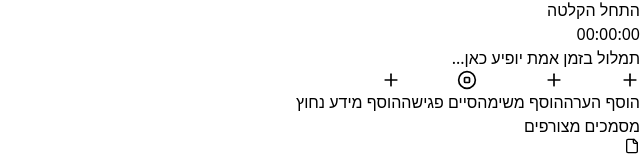
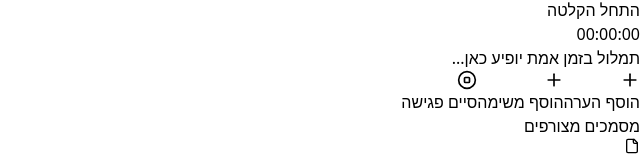
Before and after one commit to Eliya03/MeetMind, a React (Vite) app: page / in a window 1280 px wide. Both pictures are taken after a click on the button "פגישה חדשה +". Shown: the part 202-361 px from the top of the page, without its empty margins (640-1280 px from the left). Built offline with nearby package versions, Linux system fonts and the light colour scheme.

Commit message:
שינוי לצבע בהערות

```diff
--- a/src/Components/ActiveMeeting.jsx
+++ b/src/Components/ActiveMeeting.jsx
@@ -50,20 +50,14 @@ const ActiveMeeting = () => {
   const handleAddNote = () => {
     const note = prompt('הוסף הערה:');
     if (note) {
-      setTranscript(prev => `${prev}\n[הערה] ${note}`);
-    }
-  };
-  const handleEditUser = () => {
-    const note = prompt('הוסף הערה:');
-    if (note) {
-      setTranscript(prev => `${prev}\n[הערה] ${note}`);
+      setTranscript(prev => `${prev}\n<span class='text-blue-600 font-bold'>[הערה]</span> ${note}`);
     }
   };
 
   const handleAddTask = () => {
     const task = prompt('הוסף משימה חדשה:');
     if (task) {
-      setTranscript(prev => `${prev}\n[משימה] ${task}`);
+      setTranscript(prev => `${prev}\n<span class='text-yellow-600 font-bold'>[משימה]</span> ${task}`);
     }
   };
 
@@ -81,9 +75,8 @@ const ActiveMeeting = () => {
         className="min-h-[200px] p-4 border border-gray-200 rounded-lg bg-white"
         contentEditable
         suppressContentEditableWarning
-      >
-        {transcript}
-      </div>
+        dangerouslySetInnerHTML={{ __html: transcript }}
+      />
 
       <div className="flex gap-4">
         <button
@@ -101,20 +94,11 @@ const ActiveMeeting = () => {
           הוסף משימה
         </button>
         <button
-
           className="flex items-center gap-2 px-4 py-2 bg-indigo-900 text-white rounded-md"
         >
           <StopCircle size={20} />
           סיים פגישה
         </button>
-        <button
-          onClick={handleEditUser}
-          className="flex items-center gap-2 px-4 py-2 bg-indigo-900 text-white rounded-md"
-        >
-          <Plus size={20} />
-     הוסף מידע נחוץ
-        </button>
-
       </div>
 
       <div className="mt-8">
```
